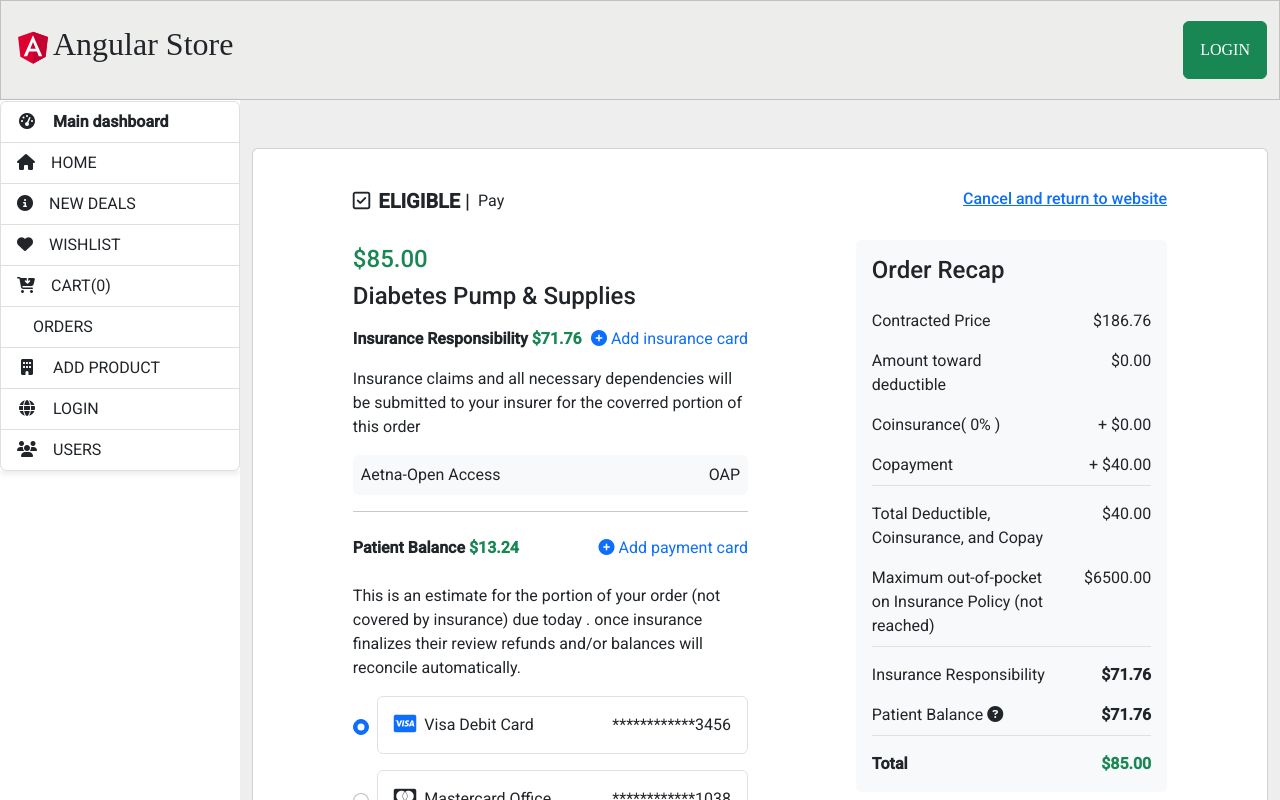
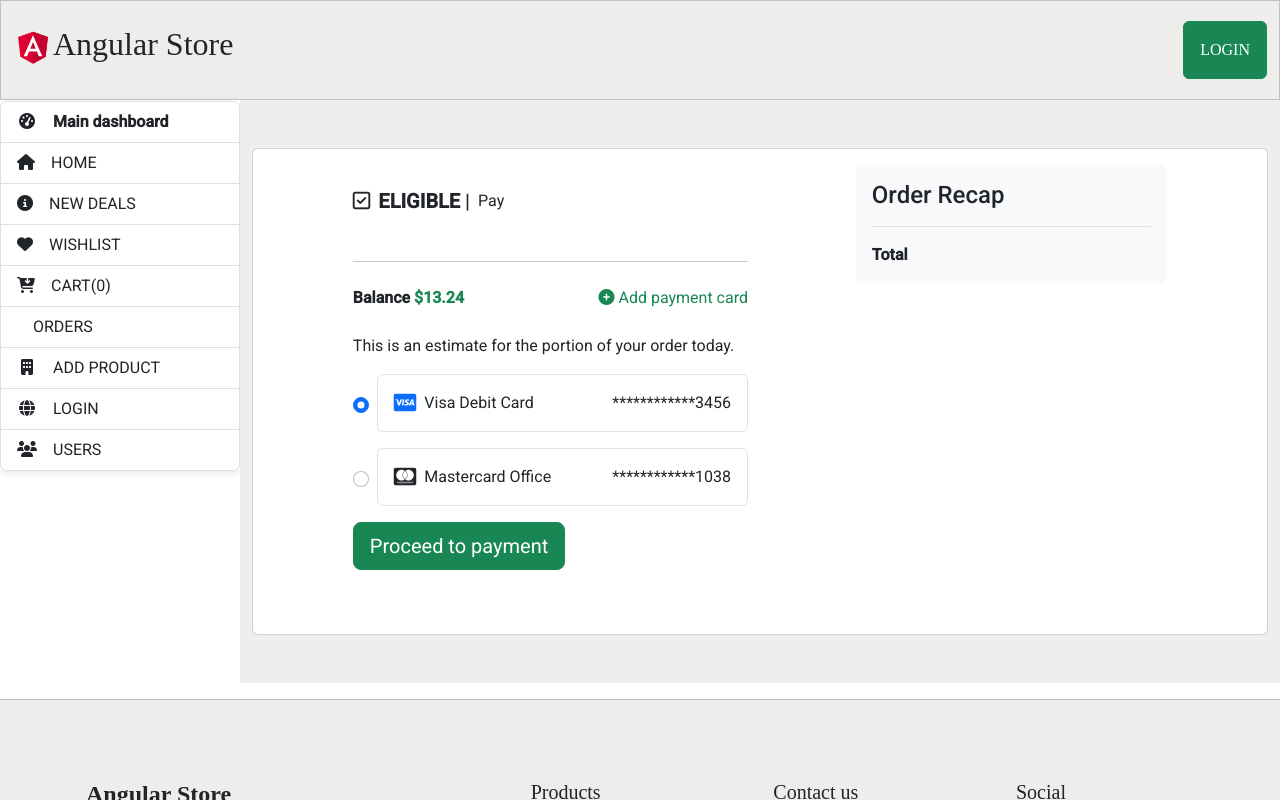
Before and after one commit to Dipin-K16/Angular-Store, an Angular app: page /cart/payment in a window 1280 px wide. Shown: the top 800 px of the page. Built offline with nearby package versions, Linux system fonts and the light colour scheme.

Commit message:
payment added

```diff
--- a/src/app/components/left-side-bar/left-side-bar.component.ts
+++ b/src/app/components/left-side-bar/left-side-bar.component.ts
@@ -18,7 +18,6 @@ export class LeftSideBarComponent implements OnInit{
  ngOnInit(): void {
 
   this.cartSize=this.getCartSize()
-  console.log("cartSizeee",this.cartSize);
 
 }
 
--- a/src/app/components/product-listing/cart/cart.component.ts
+++ b/src/app/components/product-listing/cart/cart.component.ts
@@ -33,9 +33,9 @@ export class CartComponent implements OnInit {
       this.subTotal = 0
       this.cartItemsLocal.forEach(element => {
         this.subTotal = this.subTotal + element.price
-        console.log("cart price.........", this.subTotal);
+        // console.log("cart price.........", this.subTotal);
       });
-      console.log("cart item............", this.cartItems);
+      // console.log("cart item............", this.cartItems);
     })
   }
 
@@ -48,7 +48,7 @@ export class CartComponent implements OnInit {
       localStorage.setItem('cart', JSON.stringify(cart));
       this.cartItemsLocal = cart
     }
-    console.log(removeCart);
+    // console.log(removeCart);
   }
 
 
--- a/src/app/components/product-listing/cart/payment/payment.component.html
+++ b/src/app/components/product-listing/cart/payment/payment.component.html
@@ -8,46 +8,22 @@
                 <h5><span class="far fa-check-square pe-2"></span><b>ELIGIBLE</b> |</h5>
                 <span class="ps-2">Pay</span>
               </div>
-              <h4 class="text-success">$85.00</h4>
-              <h4>Diabetes Pump & Supplies</h4>
-              <div class="d-flex pt-2">
-                <div>
-                  <p>
-                    <b>Insurance Responsibility <span class="text-success">$71.76</span></b>
-                  </p>
-                </div>
-                <div class="ms-auto">
-                  <p class="text-primary">
-                    <i class="fas fa-plus-circle text-primary pe-1"></i>Add insurance card
-                  </p>
-                </div>
-              </div>
-              <p>
-                Insurance claims and all necessary dependencies will be submitted to your
-                insurer for the coverred portion of this order
-              </p>
-              <div class="rounded d-flex" style="background-color: #f8f9fa;">
-                <div class="p-2">Aetna-Open Access</div>
-                <div class="ms-auto p-2">OAP</div>
-              </div>
               <hr />
               <div class="pt-2">
                 <div class="d-flex pb-2">
                   <div>
                     <p>
-                      <b>Patient Balance <span class="text-success">$13.24</span></b>
+                      <b>Balance <span class="text-success">$13.24</span></b>
                     </p>
                   </div>
                   <div class="ms-auto">
-                    <p class="text-primary">
-                      <i class="fas fa-plus-circle text-primary pe-1"></i>Add payment card
+                    <p class="text-success">
+                      <i class="fas fa-plus-circle text-success pe-1"></i>Add payment card
                     </p>
                   </div>
                 </div>
                 <p>
-                  This is an estimate for the portion of your order (not covered by
-                  insurance) due today . once insurance finalizes their review refunds
-                  and/or balances will reconcile automatically.
+                  This is an estimate for the portion of your order today.
                 </p>
                 <form class="pb-3">
                   <div class="d-flex flex-row pb-3">
@@ -83,55 +59,16 @@
             </div>
 
             <div class="col-md-5 col-xl-4 offset-xl-1">
-              <div class="py-4 d-flex justify-content-end">
-                <h6><a href="#!">Cancel and return to website</a></h6>
-              </div>
+
               <div class="rounded d-flex flex-column p-2" style="background-color: #f8f9fa;">
                 <div class="p-2 me-3">
                   <h4>Order Recap</h4>
                 </div>
-                <div class="p-2 d-flex">
-                  <div class="col-8">Contracted Price</div>
-                  <div class="ms-auto">$186.76</div>
-                </div>
-                <div class="p-2 d-flex">
-                  <div class="col-8">Amount toward deductible</div>
-                  <div class="ms-auto">$0.00</div>
-                </div>
-                <div class="p-2 d-flex">
-                  <div class="col-8">Coinsurance( 0% )</div>
-                  <div class="ms-auto">+ $0.00</div>
-                </div>
-                <div class="p-2 d-flex">
-                  <div class="col-8">Copayment</div>
-                  <div class="ms-auto">+ $40.00</div>
-                </div>
-                <div class="border-top px-2 mx-2"></div>
-                <div class="p-2 d-flex pt-3">
-                  <div class="col-8">Total Deductible, Coinsurance, and Copay</div>
-                  <div class="ms-auto">$40.00</div>
-                </div>
-                <div class="p-2 d-flex">
-                  <div class="col-8">
-                    Maximum out-of-pocket on Insurance Policy (not reached)
-                  </div>
-                  <div class="ms-auto">$6500.00</div>
-                </div>
-                <div class="border-top px-2 mx-2"></div>
-                <div class="p-2 d-flex pt-3">
-                  <div class="col-8">Insurance Responsibility</div>
-                  <div class="ms-auto"><b>$71.76</b></div>
-                </div>
-                <div class="p-2 d-flex">
-                  <div class="col-8">
-                    Patient Balance <span class="fa fa-question-circle text-dark"></span>
-                  </div>
-                  <div class="ms-auto"><b>$71.76</b></div>
-                </div>
+
                 <div class="border-top px-2 mx-2"></div>
                 <div class="p-2 d-flex pt-3">
                   <div class="col-8"><b>Total</b></div>
-                  <div class="ms-auto"><b class="text-success">$85.00</b></div>
+                  <div class="ms-auto"><b class="text-success"></b></div>
                 </div>
               </div>
             </div>
--- a/src/app/components/product-listing/product-listing.component.ts
+++ b/src/app/components/product-listing/product-listing.component.ts
@@ -18,7 +18,7 @@ export class ProductListingComponent implements OnInit {
   loadAllProducts() {
     this.productListService.getAllProducts().subscribe((result: any) => {
       this.products = result;
-      console.log("prodcuct array",this.products);
+      // console.log("prodcuct array",this.products);
     })
   }
 
--- a/src/app/new-deals/new-deals.component.css
+++ b/src/app/new-deals/new-deals.component.css
@@ -1,3 +1,32 @@
 .deals-img{
     width: 100%;
 }
+
+.box{
+    width:410px;
+    height: 410px;
+    border: 1px solid red;
+    display: flex;
+    flex-wrap: wrap;
+    justify-content: space-around;
+}
+.box1{
+    width: 200px;
+    height: 200px;
+    border: 2px solid black;
+}
+.box2{
+    width: 200px;
+    height: 200px;
+    border: 2px solid black;
+}
+.box3{
+    width: 200px;
+    height: 200px;
+    border: 2px solid black;
+}
+.box4{
+    width: 200px;
+    height: 200px;
+    border: 2px solid black;
+}
--- a/src/app/new-deals/new-deals.component.html
+++ b/src/app/new-deals/new-deals.component.html
@@ -5,3 +5,11 @@
 <ul *ngFor="let el of arr; let i=index" >
     <li><input type="checkbox" (change)="handleCheckBox($event,i)" />{{el}}  <button *ngIf="isChecked[i]" (click)="handleDelete(i)">delete</button></li>
 </ul>
+
+
+<div class="box" id="booo">
+    <div class="box1" (click)="handleClick()"></div>
+    <div class="box2" (click)="handleClick()"></div>
+    <div class="box3" (click)="handleClick()"></div>
+    <div class="box4" (click)="handleClick()"></div>
+</div>
--- a/src/app/new-deals/new-deals.component.ts
+++ b/src/app/new-deals/new-deals.component.ts
@@ -7,19 +7,34 @@ import { Component } from '@angular/core';
 })
 export class NewDealsComponent {
 
-  arr = ['cat','lion','tiger','girraff']
-  show: boolean= false
-  isChecked: boolean[]=[];
+  arr = ['cat', 'lion', 'tiger', 'girraff']
+  show: boolean = false
+  isChecked: boolean[] = [];
 
-  handleDelete(index:number){
+
+  handleDelete(index: number) {
     // this.arr.splice(index,1)
-    this.arr = this.arr.filter((el,i)=>{
+    this.arr = this.arr.filter((el, i) => {
       return i !== index;
     })
   }
 
-  handleCheckBox(event:any,index:number){
+  handleCheckBox(event: any, index: number) {
     this.isChecked[index] = event.target.checked;
   }
 
+  check: boolean = false;
+  handleClick() {
+    this.check = !this.check;
+    console.log(this.check);
+    const bg = document.getElementById('booo')
+    if (this.check) {
+      bg!.style.backgroundColor = 'green'
+    }
+    else {
+      bg!.style.backgroundColor = 'white'
+    }
+  }
+
+
 }
```
